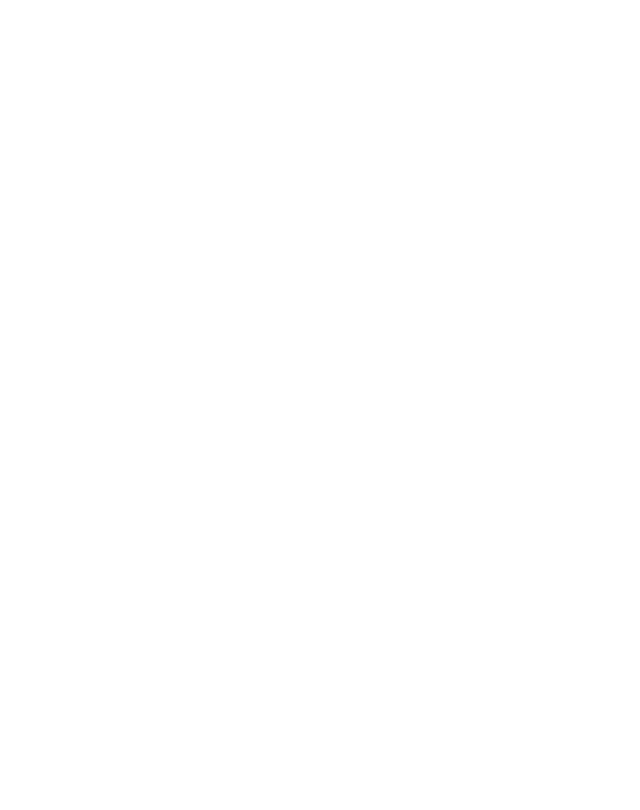
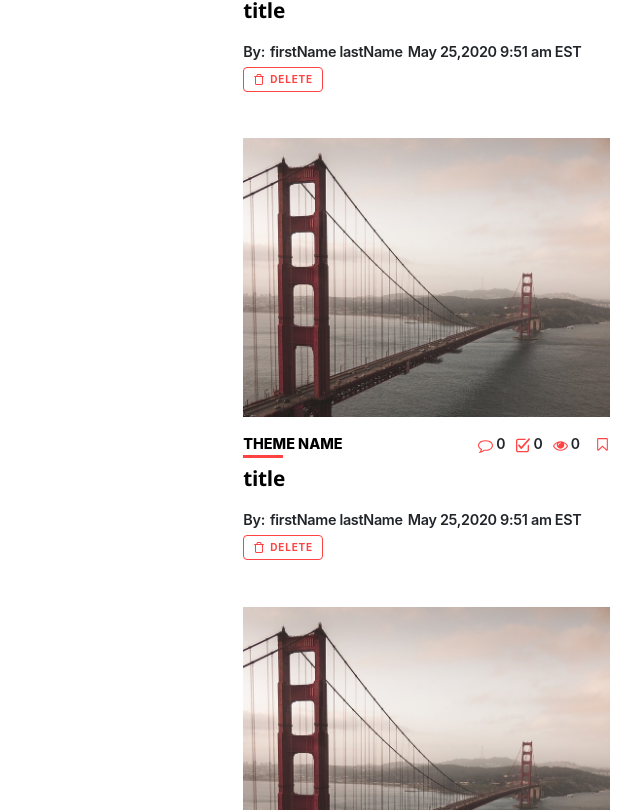
Before and after one commit to anton-wp/News, a Nuxt app: page /search in a window 1280 px wide. Shown: the part 770-1580 px from the top of the page, without its empty margins (640-1280 px from the left). Before the commit the page ends 800 px from the top, so only its background shows below. Built offline with nearby package versions, Linux system fonts and the light colour scheme.

Commit message:
follow add props

```diff
--- a/components/news/DefaultNewsCard.vue
+++ b/components/news/DefaultNewsCard.vue
@@ -2,7 +2,7 @@
   <article>
     <div class="picture">
       <a>
-        <img src="/image/top-news.jpg" />
+        <img src="/image/top-news.jpg">
       </a>
       <div class="information" :class="!padding ? 'with-padding' : 'without-padding'">
         <div class="container-fluid">
--- a/components/news/NewsCardFooter.vue
+++ b/components/news/NewsCardFooter.vue
@@ -1,13 +1,13 @@
 <template>
   <div class="row wrapp">
-    <span class=bywho >
-      <div v-if="showPopup" @mouseleave="hide" class="user-popup active" id="1">
+    <span class=bywho>
+      <div v-if="showPopup" class="user-popup active" id="1" @mouseleave="hide">
         <div>
           <popup-user-info />
         </div>
       </div>
       <span v-if="!pending">By: </span>
-      <a id="username-link" @mouseover="toggle" class="username-link" v-if="!pending">
+      <a id="username-link" class="username-link" @mouseover="toggle" v-if="!pending">
         firstName lastName
       </a>
       <time class="author">
--- a/components/singlePost/authorBlock.vue
+++ b/components/singlePost/authorBlock.vue
@@ -1,7 +1,7 @@
 <template>
   <div class="about-user-in-post">
     <div class="element photo">
-      <img src="https://verdict.org/assets/img/default/default-avatar-original.png" class="user-profile-info">
+      <img src="/image/default-avatar-original.png" class="user-profile-info">
     </div>
     <div class="element information" @mouseleave="hide">
       <div v-if="showPopup" class="user-popup">
--- a/components/universal-components/followBlock.vue
+++ b/components/universal-components/followBlock.vue
@@ -35,7 +35,7 @@
         </div>
       </div>
     </div>
-    <div class="col-12">
+    <div class="col-12" v-if="!posts">
       <sidebar-with-posts />
       <!-- <vrd-swp></vrd-swp> -->
     </div>
@@ -48,6 +48,9 @@ import SidebarWithPosts from '~/components/universal-components/sidebar-with-pos
 export default {
   components: {
     SidebarWithPosts
+  },
+  props: {
+    posts: Boolean
   },
   data () {
     return {
--- a/components/universal-components/popup-user-info.vue
+++ b/components/universal-components/popup-user-info.vue
@@ -14,7 +14,7 @@
             <span class="stat">newsCount posts / verdictsCount verdicts</span>
           </div>
           <div class="col-4 col-padding-0 img-wrapper">
-            <img class="user-avatar">
+            <img src="/image/default-avatar-original.png" class="user-avatar">
           </div>
         </div>
       </div>
--- a/components/universal-components/sidebar-with-posts.vue
+++ b/components/universal-components/sidebar-with-posts.vue
@@ -6,12 +6,24 @@
     </div>
     <div class="row wrapper-side-post">
       <div class="col-sm-12 col-md-4 col-lg-12">
-        post
+        <default-news-card :padding="true" />
+        <default-news-card :padding="true" />
+        <default-news-card :padding="true" />
         <!-- <vrd-vdc type="second-block" [defaultPost]="post" [padding]="true"></vrd-vdc> -->
       </div>
     </div>
   </div>
 </template>
+
+<script>
+import DefaultNewsCard from '~/components/news/DefaultNewsCard'
+
+export default {
+  components: {
+    DefaultNewsCard
+  }
+}
+</script>
 
 <style lang="scss">
   @import "../../assets/utils/colors";
```
Also changed, not shown: pages/index.vue (indentation only). Lines whose indentation alone changed are shown as unchanged.
